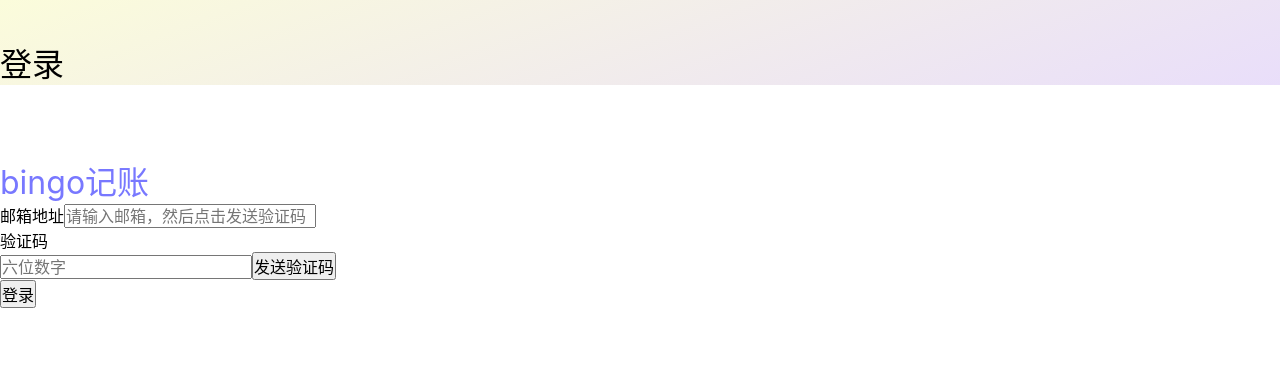
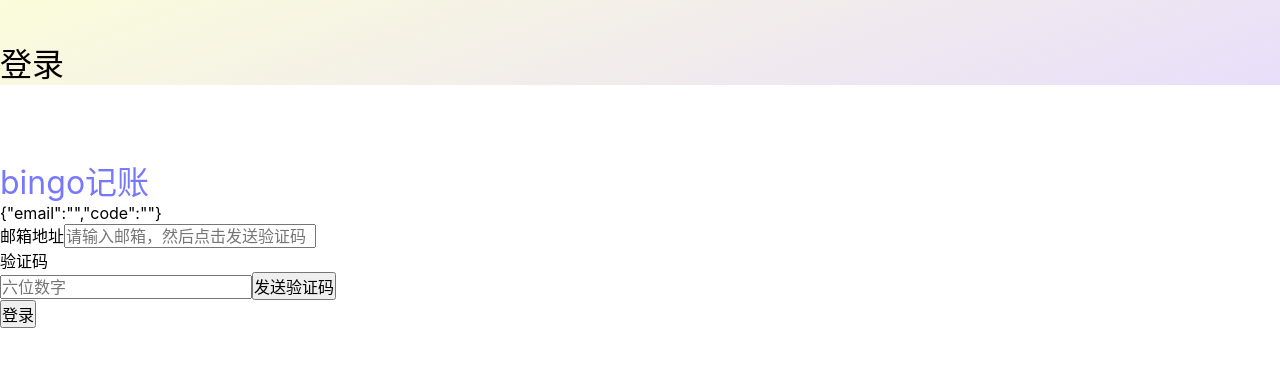
Before and after one commit to tinblu/keep-accounts, a React (Vite) app: page /sign_in in a window 1280 px wide. Shown: the top 366 px of the page. Built offline with nearby package versions, Linux system fonts and the light colour scheme.

Commit message:
表单提交事件可以获取到表单数据

```diff
--- a/src/pages/SignInPage.tsx
+++ b/src/pages/SignInPage.tsx
@@ -1,8 +1,15 @@
+import { FormEventHandler } from "react"
 import { Gradient } from "../components/Gradient"
 import { Icon } from "../components/Icon"
 import { Topnav } from "../components/Topnav"
+import { useSignInStore } from "../stores/useSignInStore"
 
 export const SignInPage: React.FC = () =>{
+  const { data, setData } = useSignInStore()
+  const onSubmit: FormEventHandler<HTMLFormElement> = (e) => {
+    e.preventDefault();
+    console.log(data)
+  }
   return (
     <div>
       <Gradient>
@@ -12,15 +19,18 @@ export const SignInPage: React.FC = () =>{
         <Icon name="logo" className='w-64px h-68px' />
         <h1 text-32px text="#7878FF" font-bold>bingo记账</h1>
       </div>
-      <form j-form>
+      <form j-form onSubmit={onSubmit}>
+        <div b-1 b-red>{JSON.stringify(data)}</div>
         <div>
           <span j-form-label>邮箱地址</span>
-          <input j-input-text type="text" placeholder='请输入邮箱，然后点击发送验证码' />
+          <input j-input-text type="text" placeholder='请输入邮箱，然后点击发送验证码'
+            value={data.email} onChange={e => setData({email: e.target.value})} />
         </div>
         <div>
           <span j-form-label>验证码</span>
           <div flex gap-x-16px>
-            <input j-input-text type="text" placeholder='六位数字'/>
+            <input j-input-text type="text" placeholder='六位数字'
+              value={data.code} onChange={e => setData({code: e.target.value})} />
             <button j-btn>发送验证码</button>
           </div>
         </div>
--- /dev/null
+++ b/src/stores/useSignInStore.tsx
@@ -0,0 +1,28 @@
+import create from 'zustand'
+
+interface Data {
+  email: string
+  code: string
+}
+
+interface SignIn {
+  data: Data
+  setData: (data: Partial<Data>) => void
+}
+
+export const useSignInStore = create<SignIn>((set, get) => (
+  {
+    data: {
+      email: '',
+      code: ''
+    },
+    setData: (data: Partial<Data>) => {
+      set(state => ({
+        data: {
+          ...state.data,
+          ...data
+        }
+      }))
+    },
+  }
+))
```
